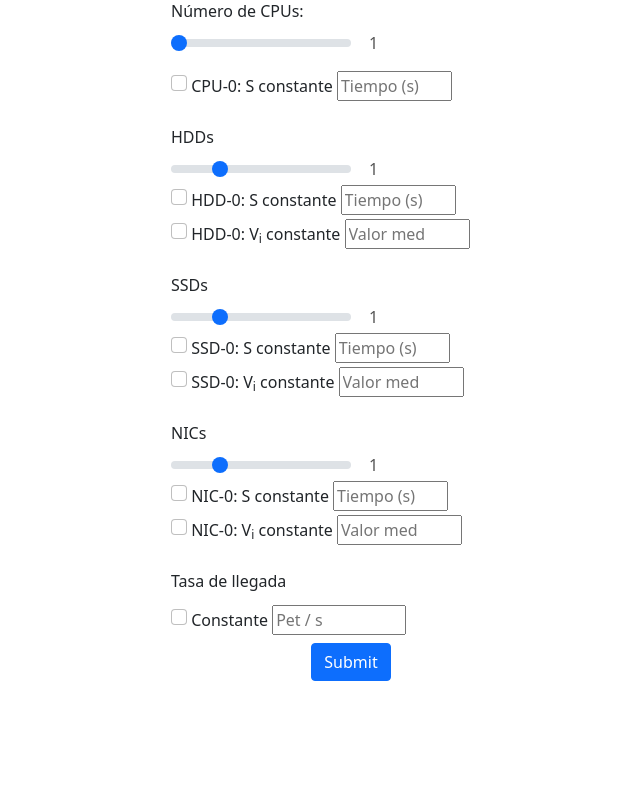
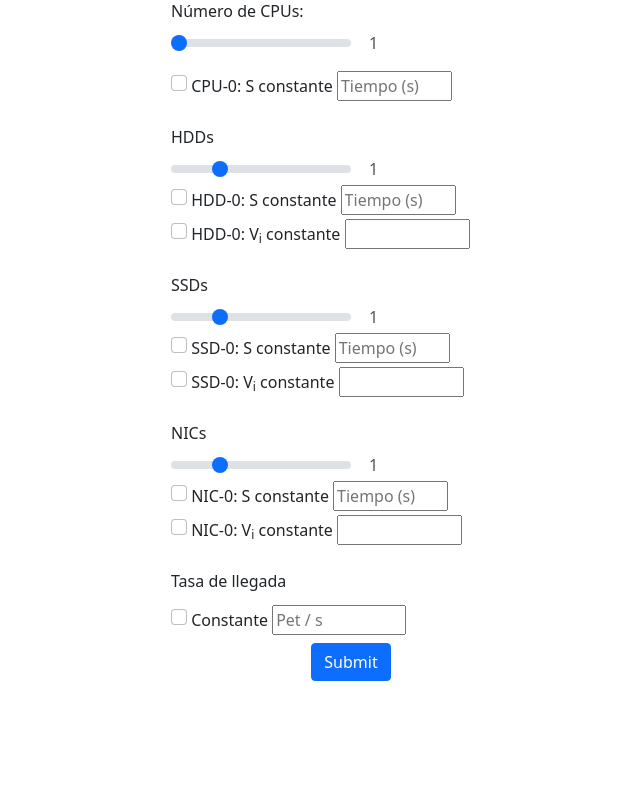
Before and after one commit to guillelpnz/TFG, a Django app: template templates/formulario_config_simulacion.html in a window 1280 px wide. Shown: the part 143-928 px from the top of the page, without its empty margins (289-929 px from the left). Run offline with Django 3.2, Linux system fonts and the light colour scheme; the template is opened without the code that fills it, so the values that code supplies are empty.

Commit message:
Corrige fallo placeholder razon visita

```diff
--- a/templates/formulario_config_simulacion.html
+++ b/templates/formulario_config_simulacion.html
@@ -61,11 +61,11 @@
                 </div>
 
                 <div class="mt-1">
-                    <input class="form-check-input" type="checkbox" value="1" id ="check-razon-visita-hdd0" name="check-razon-visita-hdd0" onclick="cambiarPlaceHolder(1,0)">
+                    <input class="form-check-input" type="checkbox" value="1" id ="check-razon-visita-hdd0" name="check-razon-visita-hdd0" onclick="">
                     <label class="form-check-label">
                         HDD-0: V<sub>i</sub> constante
                     </label>
-                    <input type="number" id="text-razon-visita-hdd0" name="text-razon-visita-hdd0" min=0.001 max=10 default=0.001 step=0.001 placeholder= "Valor med" required>
+                    <input type="number" id="text-razon-visita-hdd0" name="text-razon-visita-hdd0" min=0.001 max=10 default=0.001 step=0.001 placeholder="" required>
                 </div>
             </div>
         </div>
@@ -89,11 +89,11 @@
                     </div>
 
                     <div class="mt-1">
-                        <input class="form-check-input" type="checkbox" value="1" id ="check-razon-visita-ssd0" name="check-razon-visita-ssd0" onclick="cambiarPlaceHolder(2,0)">
+                        <input class="form-check-input" type="checkbox" value="1" id ="check-razon-visita-ssd0" name="check-razon-visita-ssd0" onclick="">
                         <label class="form-check-label">
                             SSD-0: V<sub>i</sub> constante
                         </label>
-                        <input type="number" id="text-razon-visita-ssd0" name="text-razon-visita-ssd0" min=0.001 max=10 default=0.001 step=0.001 placeholder="Valor med" required>
+                        <input type="number" id="text-razon-visita-ssd0" name="text-razon-visita-ssd0" min=0.001 max=10 default=0.001 step=0.001 placeholder="" required>
                     </div>
                 </div>
         </div>
@@ -121,11 +121,11 @@
                     </div>
 
                     <div class="mt-1">
-                        <input class="form-check-input" type="checkbox" value="1" id ="check-razon-visita-nic0" name="check-razon-visita-nic0" onclick="cambiarPlaceHolder(3,0)">
+                        <input class="form-check-input" type="checkbox" value="1" id ="check-razon-visita-nic0" name="check-razon-visita-nic0" onclick="">
                         <label class="form-check-label">
                             NIC-0: V<sub>i</sub> constante
                         </label>
-                        <input type="number" id="text-razon-visita-nic0" name="text-razon-visita-nic0" min=0.001 max=10 default=0.001 step=0.001 placeholder="Valor med" required>
+                        <input type="number" id="text-razon-visita-nic0" name="text-razon-visita-nic0" min=0.001 max=10 default=0.001 step=0.001 placeholder="" required>
                     </div>
                 </div>
                 <div class="form-group">
@@ -219,7 +219,7 @@
                                     </div>'
             if (estacion != 'cpu'){
                 div.innerHTML += '<div class="mt-1">\
-                                        <input class="form-check-input" type="checkbox" value="1" id ="check-razon-visita-'+estacion+i+ '" name="check-razon-visita-'+estacion+i+ '"onClick="cambiarPlaceHolder('+indice+','+i+')">\
+                                        <input class="form-check-input" type="checkbox" value="1" id ="check-razon-visita-'+estacion+i+ '" name="check-razon-visita-'+estacion+i+ '"onClick="">\
                                         <label class="form-check-label">\
                                             '+estacion.toUpperCase()+'-'+i+': V<sub>i</sub> constante\
                                         </label>\
```
